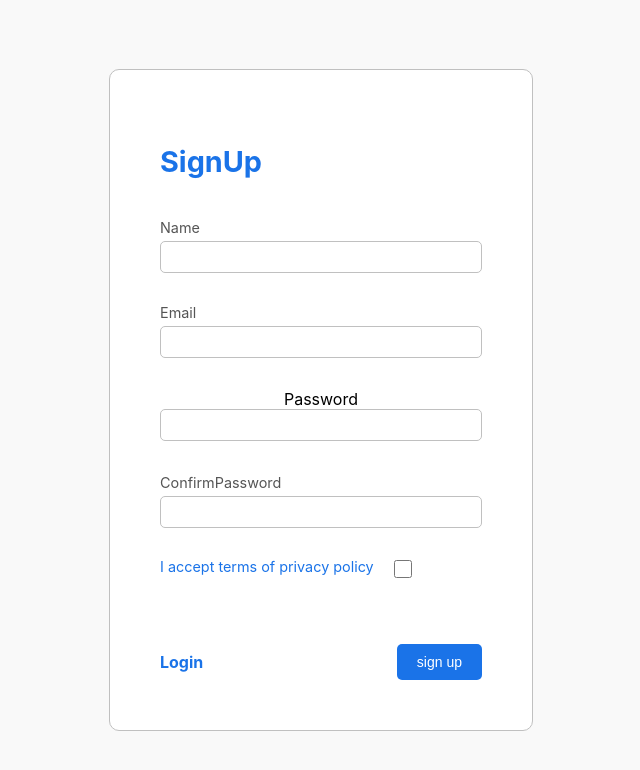
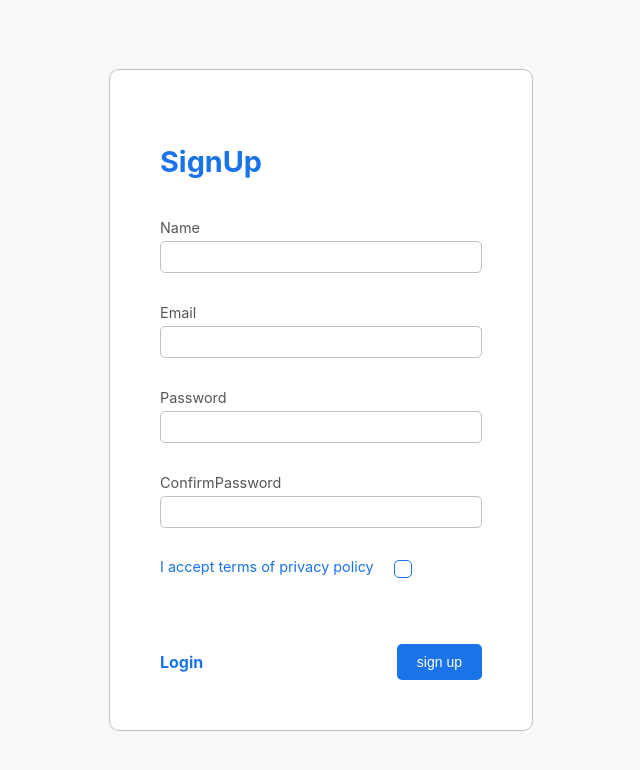
Before and after one commit to zahraMotazediyan/SignUpLogin, a React (Create React App) app: page / in a window 1280 px wide. Shown: the top 770 px of the page, without its empty margins (319-959 px from the left). Built offline with nearby package versions, Linux system fonts and the light colour scheme.

Commit message:
fix span for errors and lable password and input checked

```diff
--- a/src/components/SignUp.js
+++ b/src/components/SignUp.js
@@ -70,7 +70,7 @@ const SignUp = () => {
                 {errors.email && touched.email && <span>{errors.email}</span>}
             </div>
             <div className={styles.formField}>
-                <lable>Password</lable>
+                <label>Password</label>
                 <input
                     className={(errors.password && touched.password) ? styles.uncompleted : styles.formInput}
                     type="password"
--- a/src/components/SignUp.module.css
+++ b/src/components/SignUp.module.css
@@ -40,7 +40,6 @@
 }
 
 .uncompleted {
-
     width: 300px;
     height: 30px;
     border-radius: 5px;
@@ -77,13 +76,26 @@
     font-size: 0.9rem;
 }
 
+.formField span {
+    background-color: rgba(255, 0, 0, 0.175);
+    color: red;
+    height: 10px;
+    margin-top: 5px;
+    text-align: left;
+    width: fit-content;
+    padding: 2px 3px;
+    font-size: 0.7rem;
+    border-radius: 3px;
+    line-height: 10px;
+}
+
 
 input[type="checkbox"] {
     margin-left: 20px;
     height: 18px;
     width: 18px;
     border: 1px solid #1a73e8;
-    appearance: auto;
+    appearance: none;
     border-radius: 5px;
     transition: all 0.2s ease-in;
 }
```
